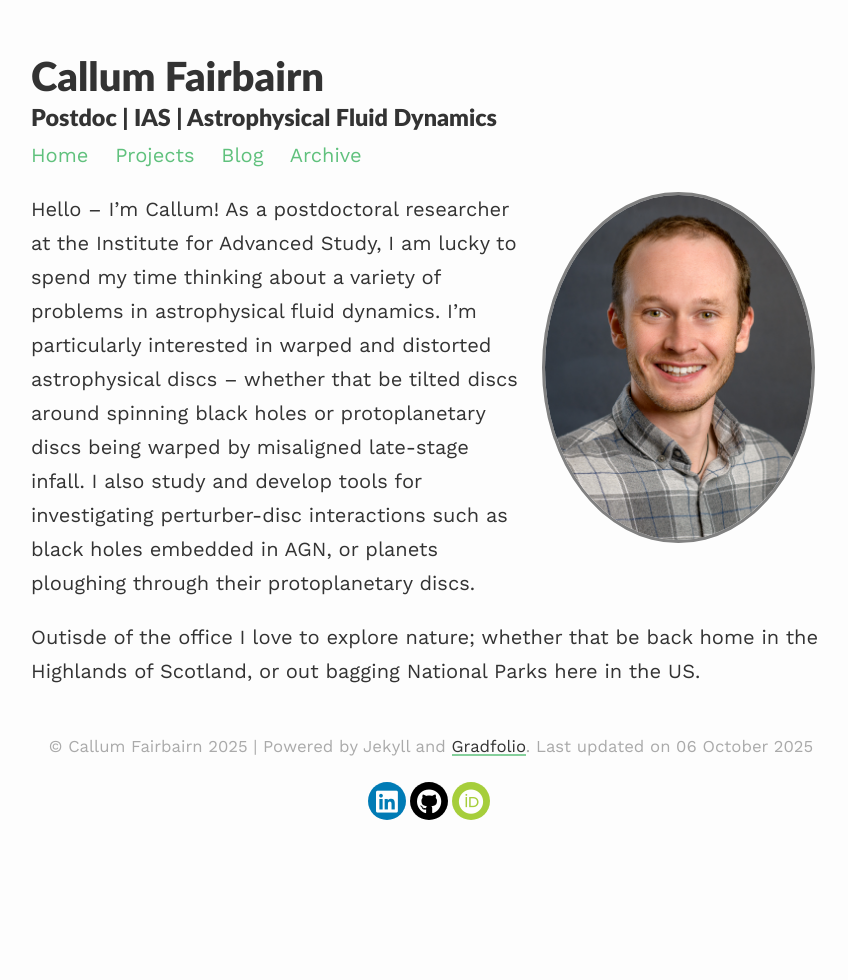
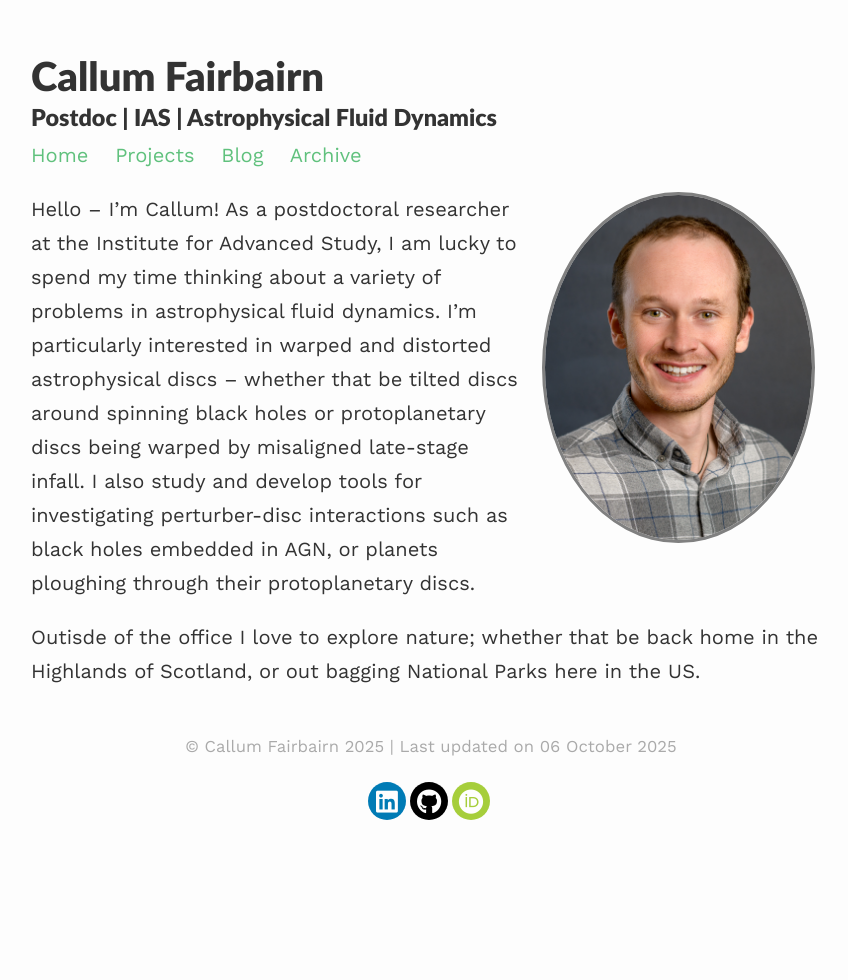
Before and after one commit to callumf8/callumf8.github.io, a Jekyll site: the page built from index.md, in a window 1280 px wide. Shown: the whole page, without its empty margins (209-1057 px from the left). Built offline with Jekyll 4.4.1, drawn with Linux system fonts in a browser that asks for light colours.

Commit message:
Update footnote.

```diff
--- a/_layouts/clean.html
+++ b/_layouts/clean.html
@@ -30,9 +30,7 @@
         <footer>
           <p class="copy">
             <small> &copy; {{site.title}} {{ site.time | date: '%Y' }}
-                    | Powered by Jekyll and
-                    <a target="_blank" href="https://github.com/jitinnair1/gradfolio/">Gradfolio</a>.
-                    Last updated on {{ site.time | date_to_long_string }}
+                    | Last updated on {{ site.time | date_to_long_string }}
             </small>
           </p>
 
--- a/_layouts/default.html
+++ b/_layouts/default.html
@@ -35,9 +35,7 @@
         <footer>
           <p class="copy">
             <small> &copy; {{site.title}} {{ site.time | date: '%Y' }}
-                    | Powered by Jekyll and
-                    <a target="_blank" href="https://github.com/jitinnair1/gradfolio/">Gradfolio</a>.
-                    Last updated on {{ site.time | date_to_long_string }}
+                    | Last updated on {{ site.time | date_to_long_string }}
             </small>
           </p>
 
```
